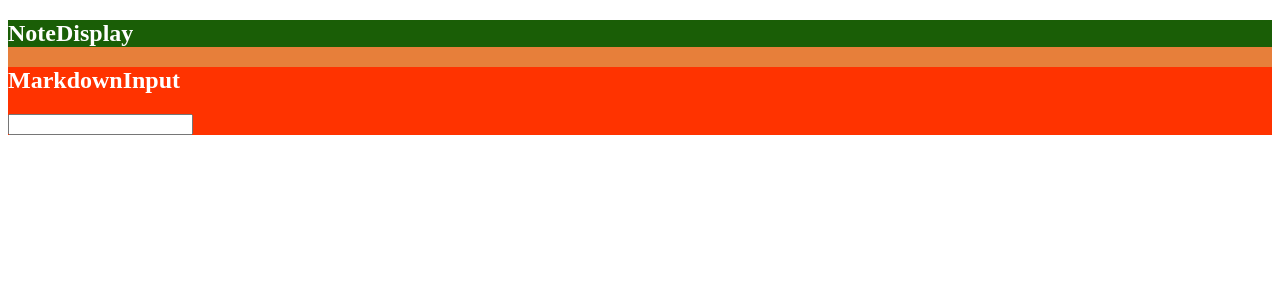
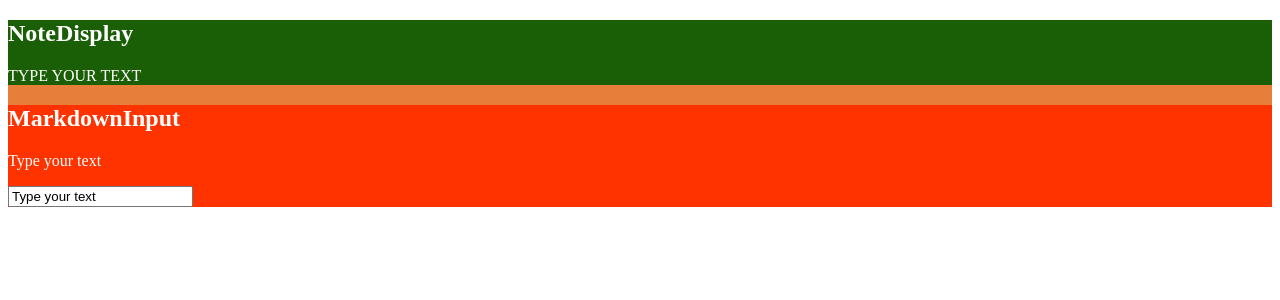
Before and after one commit to TimotheeGimbert/OpenNote, a React (Create React App) app: page / in a window 1280 px wide. Shown: the top 300 px of the page. Built offline with nearby package versions, Linux system fonts and the light colour scheme.

Commit message:
capitalize

```diff
--- a/src/App.jsx
+++ b/src/App.jsx
@@ -5,7 +5,7 @@ import React, { useState } from "react";
 import './App.scss';
 
 const App = () => {
-  const [value, setValue] = useState('');
+  const [value, setValue] = useState('Type your text');
 
   const onTyping = (event) => {
     setValue(event.target.value);
@@ -13,8 +13,8 @@ const App = () => {
 
   return (
     <div id="App">
-      <NoteDisplay />
-      <MarkdownInput value={value} onChange={onTyping} />
+      <NoteDisplay textBrut={value}/>
+      <MarkdownInput textBrut={value} onTyping={onTyping} />
     </div>
   );
 }
--- a/src/components/MarkdownInput/index.jsx
+++ b/src/components/MarkdownInput/index.jsx
@@ -4,8 +4,8 @@ const MarkdownInput = (props) => {
   return (
     <section id="MarkdownInput">
       <h1>MarkdownInput</h1>
-      <p>{props.value}</p>
-      <input value={props.value} onChange={props.onChange} />
+      <p>{props.textBrut}</p>
+      <input value={props.textBrut} onChange={props.onTyping} />
     </section>
   );
 };
--- a/src/components/NoteDisplay/index.jsx
+++ b/src/components/NoteDisplay/index.jsx
@@ -1,9 +1,17 @@
-import React from "react";
+import React, { useState } from "react";
 
-const NoteDisplay = () => (
-  <section id="NoteDisplay">
-    <h1>NoteDisplay</h1>
-  </section>
-);
+const NoteDisplay = (props) => {
+
+  const capitalizze = () => {
+    return props.textBrut.toUpperCase();
+  };
+
+  return (
+    <section id="NoteDisplay">
+      <h1>NoteDisplay</h1>
+      <p>{capitalizze()}</p>
+    </section>
+  );
+};
 
 export default NoteDisplay;
```
